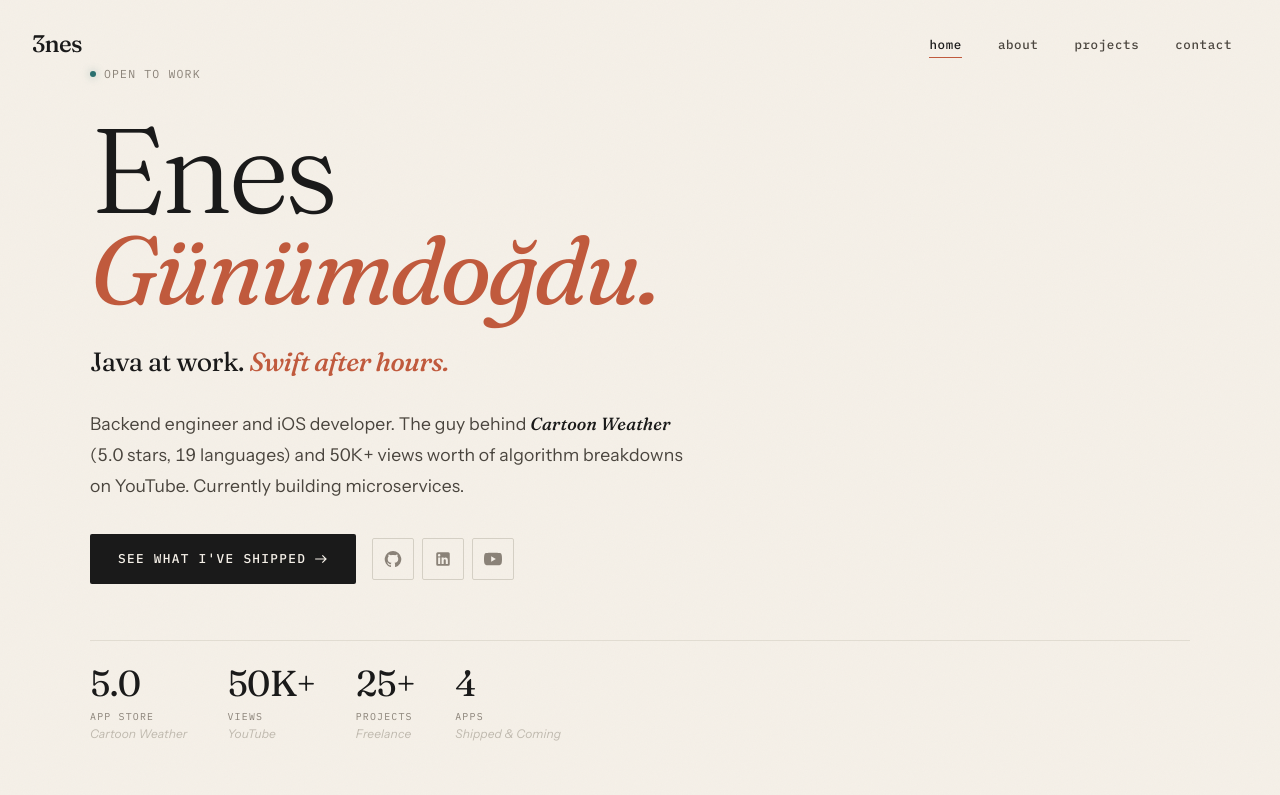
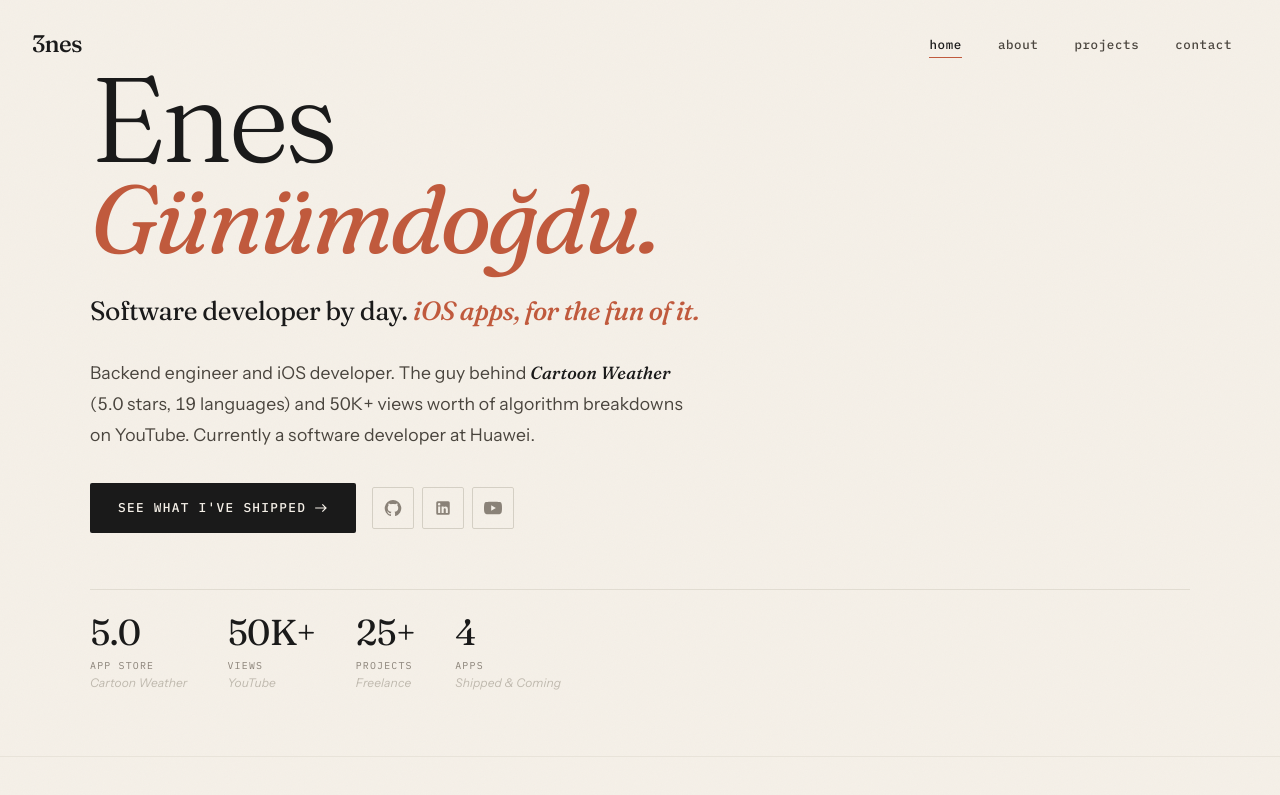
Before and after one commit to enesgunumdogdu/enesgunumdogducomtr, a React (Vite) app: page / in a window 1280 px wide. Shown: the top 795 px of the page. Built offline with nearby package versions, Linux system fonts and the light colour scheme.

Commit message:
Update location references in Footer, About, and Contact pages to İstanbul; add Huawei experience to About page and refine Home page content for clarity and engagement.

```diff
--- a/src/components/Footer.jsx
+++ b/src/components/Footer.jsx
@@ -84,7 +84,7 @@ const Footer = () => {
           letterSpacing: '0.08em',
         }}
       >
-        · Antalya, {new Date().getFullYear()}
+        · İstanbul, {new Date().getFullYear()}
       </Typography>
     </Box>
   )
--- a/src/pages/About.jsx
+++ b/src/pages/About.jsx
@@ -1,5 +1,5 @@
 import { Box, Typography, Link } from '@mui/material'
-import { School, OpenInNew } from '@mui/icons-material'
+import { OpenInNew } from '@mui/icons-material'
 import { motion } from 'framer-motion'
 import ScrollReveal from '../components/animations/ScrollReveal'
 import DraftedLine from '../components/animations/DraftedLine'
@@ -19,6 +19,15 @@ function About() {
   ]
 
   const experiences = [
+    {
+      logo: '/logos/huawei.svg',
+      title: 'Huawei',
+      role: 'Assistant Software Developer',
+      period: '2026 — Present',
+      description: 'Joined Huawei as a full-time software developer, building production software within a large-scale engineering organization. On-site in İstanbul.',
+      tags: [],
+      link: 'https://www.huawei.com'
+    },
     {
       logo: '/logos/avevrak.ico',
       title: 'Avevrak.com',
@@ -98,7 +107,7 @@ function About() {
           >
             <span>Enes Günümdoğdu</span>
             <span style={{ color: 'var(--text-dim)' }}>/</span>
-            <span>Antalya, TR</span>
+            <span>İstanbul, TR</span>
           </Box>
         </motion.div>
 
@@ -270,6 +279,7 @@ function About() {
                     }}>
                       {exp.description}
                     </Typography>
+                    {exp.tags.length > 0 && (
                     <Box sx={{ display: 'flex', gap: 0.5, mt: 1.25, flexWrap: 'wrap' }}>
                       {exp.tags.map((tag, ti) => (
                         <Box
@@ -289,6 +299,7 @@ function About() {
                         </Box>
                       ))}
                     </Box>
+                    )}
                   </Box>
 
                   <OpenInNew
@@ -335,15 +346,21 @@ function About() {
                 width: 48,
                 height: 48,
                 borderRadius: '2px',
-                background: 'var(--accent-dim)',
+                background: 'var(--bg-secondary)',
+                border: '1px solid var(--border-light)',
                 display: 'flex',
                 alignItems: 'center',
                 justifyContent: 'center',
-                color: 'var(--accent)',
+                p: 0.75,
                 flexShrink: 0,
               }}
             >
-              <School sx={{ fontSize: 22 }} />
+              <Box
+                component="img"
+                src="/logos/erciyes.svg"
+                alt="Erciyes University"
+                sx={{ width: '100%', height: '100%', objectFit: 'contain' }}
+              />
             </Box>
 
             <Box>
--- a/src/pages/Contact.jsx
+++ b/src/pages/Contact.jsx
@@ -278,7 +278,7 @@ function Contact() {
                       letterSpacing: '-0.015em',
                     }}
                   >
-                    Antalya, Turkey
+                    İstanbul, Turkey
                   </Typography>
                   <Typography sx={{ fontFamily: 'var(--font-mono)', color: 'var(--text-muted)', fontSize: '0.72rem', mt: 0.5, letterSpacing: '0.05em' }}>
                     UTC+3 · Turkey Time
--- a/src/pages/Home.jsx
+++ b/src/pages/Home.jsx
@@ -38,37 +38,6 @@ function Home() {
         <motion.div style={{ y: heroY, opacity: heroOpacity, width: '100%' }}>
           <Container maxWidth="lg">
             <Box className="hero-content" sx={{ gap: 4 }}>
-              {/* Status line */}
-              <motion.div
-                initial={{ opacity: 0, y: 16 }}
-                animate={{ opacity: 1, y: 0 }}
-                transition={{ duration: 0.6, delay: 0.1, ease: ease.draft }}
-              >
-                <Box
-                  sx={{
-                    display: 'flex',
-                    alignItems: 'center',
-                    gap: 1,
-                    fontFamily: 'var(--font-mono)',
-                    fontSize: '0.72rem',
-                    color: 'var(--text-muted)',
-                    letterSpacing: '0.1em',
-                    textTransform: 'uppercase',
-                  }}
-                >
-                  <Box
-                    sx={{
-                      width: 6,
-                      height: 6,
-                      borderRadius: '50%',
-                      background: 'var(--accent-secondary)',
-                      boxShadow: '0 0 8px rgba(42, 111, 111, 0.4)',
-                    }}
-                  />
-                  <span>Open to work</span>
-                </Box>
-              </motion.div>
-
               {/* Name as brand — the hero */}
               <Box>
                 <motion.div
@@ -114,7 +83,7 @@ function Home() {
                 </motion.div>
               </Box>
 
-              {/* Character tagline — "Java at work. Swift after hours." */}
+              {/* Character tagline — "Software developer by day. iOS apps, for the fun of it." */}
               <motion.div
                 initial={{ opacity: 0, y: 16 }}
                 animate={{ opacity: 1, y: 0 }}
@@ -130,7 +99,7 @@ function Home() {
                     lineHeight: 1.2,
                   }}
                 >
-                  Java at work.{' '}
+                  Software developer by day.{' '}
                   <Box
                     component="span"
                     sx={{
@@ -139,7 +108,7 @@ function Home() {
                       color: 'var(--accent)',
                     }}
                   >
-                    Swift after hours.
+                    iOS apps, for the fun of it.
                   </Box>
                 </Typography>
               </motion.div>
@@ -165,7 +134,7 @@ function Home() {
                     Cartoon Weather
                   </Box>
                   {' '}(5.0 stars, 19 languages) and 50K+ views worth of algorithm
-                  breakdowns on YouTube. Currently building microservices.
+                  breakdowns on YouTube. Currently a software developer at Huawei.
                 </Typography>
               </motion.div>
 
@@ -775,7 +744,7 @@ function Home() {
                 mb: 1.5,
               }}
             >
-              Got a project?{' '}
+              Want to talk?{' '}
               <Box
                 component={Link}
                 to="/contact"
@@ -800,7 +769,7 @@ function Home() {
                 letterSpacing: '0.08em',
               }}
             >
-              Currently taking on backend and iOS freelance work · Response usually under 24 hours
+              Always up for a conversation about backend, iOS, or algorithms · Reply usually under 24 hours
             </Typography>
           </Box>
         </ScrollReveal>
```
Also changed, not shown: public/logos/erciyes.svg (added), public/logos/huawei.svg (added).
